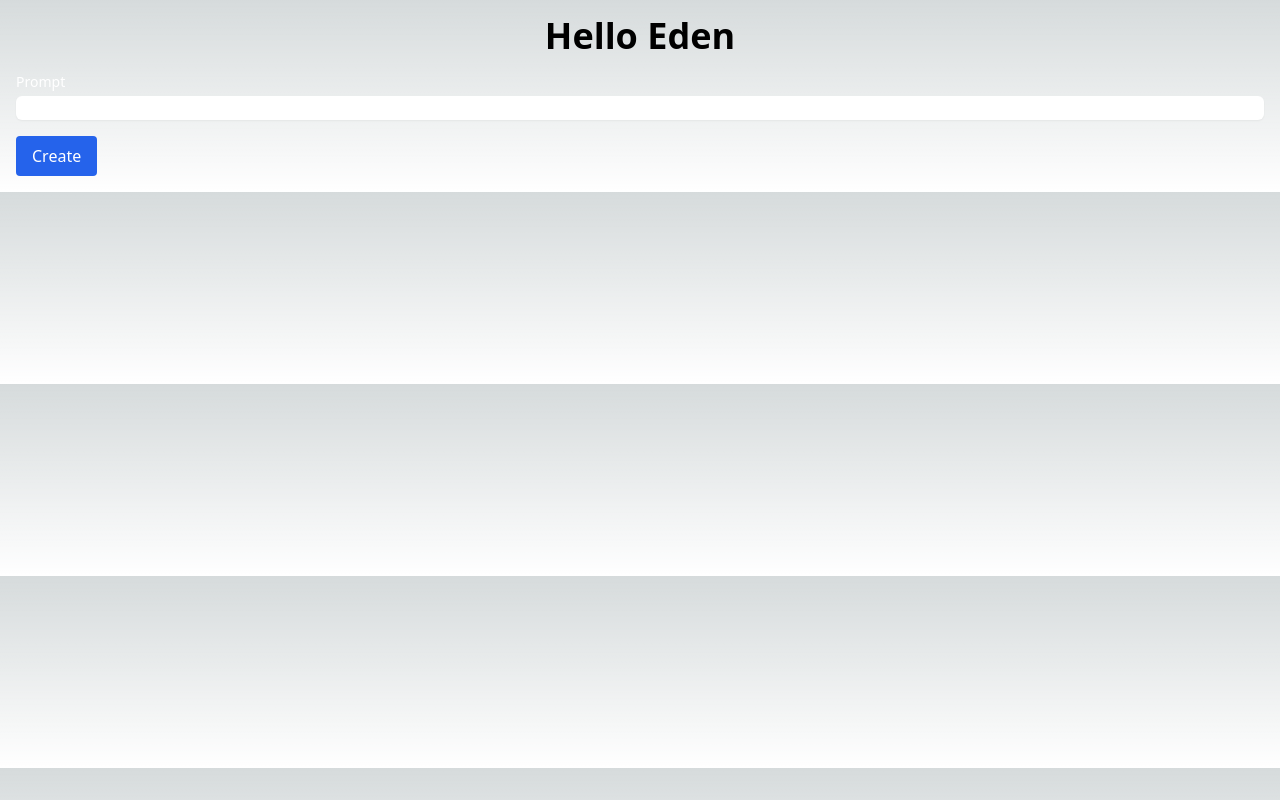
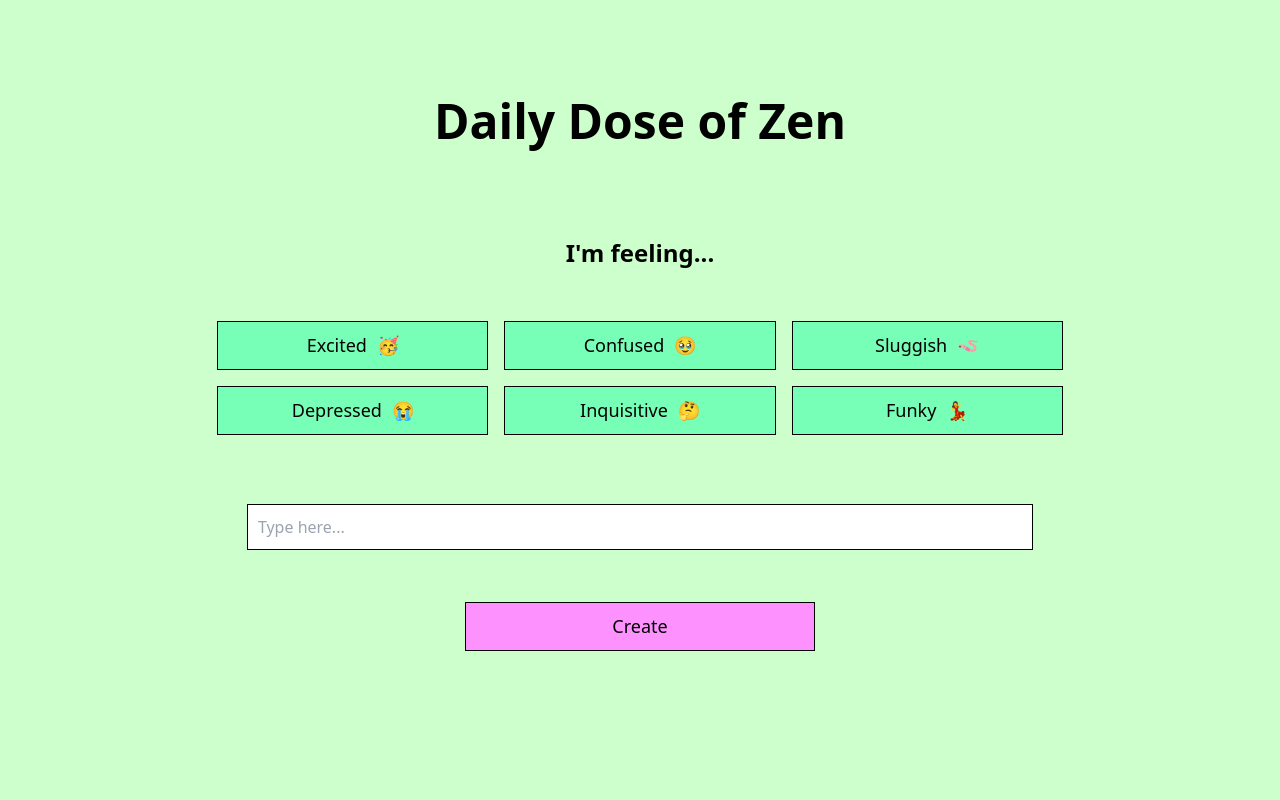
Before and after one commit to nicosxt/daily-dose-of-zen1, a Next.js app: page / in a window 1280 px wide. Built offline with nearby package versions, Linux system fonts and the light colour scheme.

Commit message:
first commit, Eden working

```diff
--- a/src/pages/index.tsx
+++ b/src/pages/index.tsx
@@ -7,6 +7,12 @@ export default function Home() {
   const [isCreating, setIsCreating] = useState(false);
   const [resultImageUrl, setResultImageUrl] = useState(undefined);
 
+  const handleButtonClick = (buttonText: string) => {
+    setPrompt(buttonText);
+  };
+
+  // This function is called when the user clicks the "Create" button
+  //sends request to EdenAI API to generate an image based on the user's input
   const handleSubmit = async () => {
     try {
       setIsCreating(true);
@@ -18,9 +24,53 @@ export default function Home() {
       setIsCreating(false);
     }
   };
+
   return (
-    <main className="p-4 ">
-      <h1 className="text-4xl font-bold text-center mb-4">Hello Eden</h1>
+    <main className="p-4 inputpage-parent">
+      <div className="inputpage-container">
+        <div className="inputpage-item">
+          <h1 className="mb-12 text-5xl font-bold text-center">Daily Dose of Zen</h1>
+        </div>
+        <div className="inputpage-item">
+          <h3 className="text-2xl font-bold text-center">I'm feeling...</h3>
+        </div>
+        <div className="inputpage-item">
+          <button className="inputpage-button standard-button" onClick={() => handleButtonClick("I'm excited!")}>
+            Excited <span role="img" aria-label="Search">🥳</span>
+          </button>
+          <button className="inputpage-button standard-button" onClick={() => handleButtonClick("I feel confused...")}>
+            Confused <span role="img" aria-label="Search">🥹</span>
+          </button>
+          <button className="inputpage-button standard-button" onClick={() => handleButtonClick("I'm feeling lazy and sluggish~")}>
+            Sluggish <span role="img" aria-label="Search">🪱</span>
+          </button>
+          <button className="inputpage-button standard-button" onClick={() => handleButtonClick("I'm depressed ToT, help!")}>
+            Depressed <span role="img" aria-label="Search">😭</span>
+          </button>
+          <button className="inputpage-button standard-button" onClick={() => handleButtonClick("I'm wondering about some things...")}>
+            Inquisitive <span role="img" aria-label="Search">🤔</span>
+          </button>
+          <button className="inputpage-button standard-button" onClick={() => handleButtonClick("I feel very funky~ Woo woo")}>
+            Funky <span role="img" aria-label="Search">💃</span>
+          </button>
+        </div>
+        <div className="mt-4 inputpage-item">
+          <input
+            type="text"
+            placeholder="Type here..."
+            value={prompt}
+            onChange={(e) => setPrompt(e.target.value)}
+            className="w-[90%] m-auto p-[10px] text-[16px] border-[1.5px] border-[solid] border-[#000000] rounded-none text-[black]"
+          />
+        </div>
+        <button
+          onClick={handleSubmit}
+          disabled={isCreating}
+          className={`inputpage-item standard-button ${isCreating ? 'hover:bg-[#858585] bg-[#333333]' : 'hover:bg-[#13c1a1] bg-[#fd92ff]'}`}
+        >
+          {isCreating ? "Creating............." : "Create"}
+        </button>
+        <div className="inputpage-item">
           {resultImageUrl && (
             <div className="flex justify-center">
               <Image
@@ -32,27 +82,8 @@ export default function Home() {
               />
             </div>
           )}
-      <div className="mt-4">
-        <label
-          htmlFor="prompt"
-          className="block text-sm font-medium text-white"
-        >
-          Prompt
-        </label>
-        <input
-          type="text"
-          value={prompt}
-          onChange={(e) => setPrompt(e.target.value)}
-          className="mt-1 block w-full rounded-md border-gray-300 shadow-sm focus:border-indigo-300 focus:ring focus:ring-indigo-200 focus:ring-opacity-50 text-black"
-        />
         </div>
-      <button
-        onClick={handleSubmit}
-        disabled={isCreating}
-        className="mt-4 px-4 py-2 bg-blue-600 text-white rounded hover:bg-blue-700 disabled:opacity-50"
-      >
-        {isCreating ? "Creating..." : "Create"}
-      </button>
+      </div>
     </main>
   );
 }
--- a/src/styles/globals.css
+++ b/src/styles/globals.css
@@ -17,11 +17,74 @@
 }
 
 body {
-  color: rgb(var(--foreground-rgb));
+  /* color: rgb(var(--foreground-rgb));
   background: linear-gradient(
       to bottom,
       transparent,
       rgb(var(--background-end-rgb))
     )
-    rgb(var(--background-start-rgb));
+    rgb(var(--background-start-rgb)); */
+  background-color: rgb(204, 255, 203);
 }
+
+.standard-button{
+  padding: 10px 20px;
+  margin: 0.5rem;
+  font-size: 18px;
+  min-width: 170px;
+  max-width: 350px;
+  cursor: pointer;
+  border: 1.5px solid #000000;
+  border-radius: 0px;
+  color: black;
+}
+
+.standard-button:hover{
+  color: white;
+}
+
+.inputpage-parent{
+  display: flex;
+  justify-content: center; /* Centers horizontally */
+  align-items: center; /* Centers vertically */
+  height: 100vh;
+}
+
+.inputpage-container{
+  display: flex;
+  flex-wrap: wrap;
+  justify-content: center;
+  align-items: center;
+  height: 80vh;
+  gap: 10px;
+  /* center the element here while give it max width of 70% of the screen */
+  max-width: 70%;
+  margin: auto;
+  /* background-color: yellow; */
+}
+
+.inputpage-item{
+    /* have each input-item to be in its own row inside input-button-container */
+    flex: 0 0 100%; /* 1 input per row */
+    display: flex;
+    align-items: center;
+    justify-content: center;
+    flex-wrap: wrap;
+    flex-direction: row;
+    /* background-color: red; */
+
+}
+
+.inputpage-button {
+  background-color: #78ffb7;
+  display: flex;
+  flex-wrap: wrap;
+  justify-content: center;
+  gap: 10px;
+  flex: 1 1 calc(33.33% - 20px); /* Allows 3 buttons per row */
+  max-width: calc(33.33% - 20px);
+}
+
+.inputpage-button:hover {
+  background-color: #13c1a1;
+}
```
Lines whose indentation alone changed are shown as unchanged.
